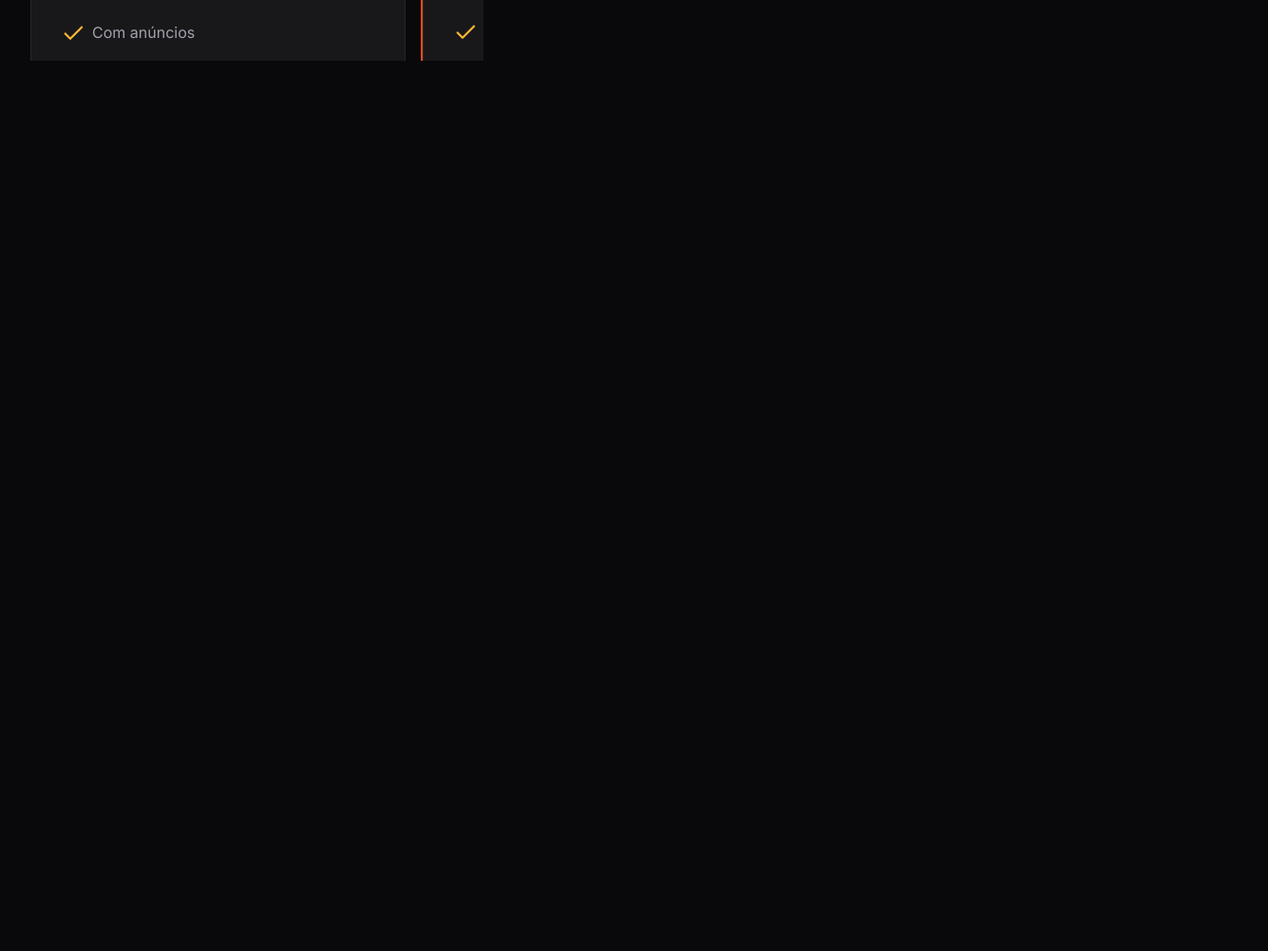
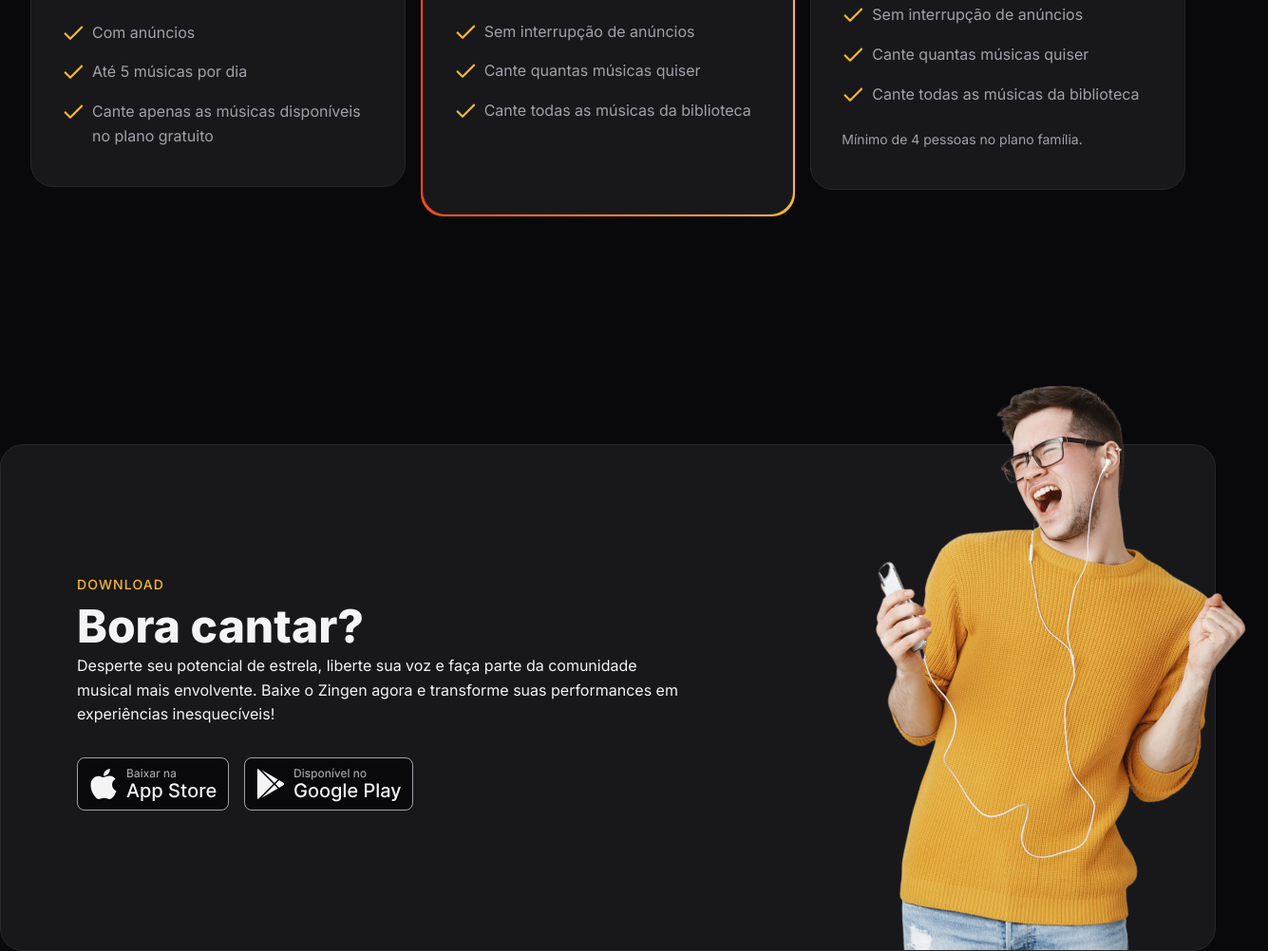
Before and after one commit to kauevecchia/zingen, a plain HTML site: page index.html in a window 1280 px wide. Shown: the part 3239-4241 px from the top of the page at 95% size, 1335 px wide, since content can reach past the window. Before the commit the page ends 3547 px from the top, so only its background shows below. Drawn offline with Linux system fonts and the light colour scheme.

Commit message:
seção download

```diff
--- a/index.html
+++ b/index.html
@@ -154,5 +154,31 @@
         </div>
     </section>
 
+    <section id="download">
+        <div class="container py-xl"></div>
+        <div class="card px-lg even-columns items-center">
+            <div>
+                <header>
+                    <strong>download</strong>
+                    <h2>Bora cantar?</h2>
+                </header>
+
+                <p>Desperte seu potencial de estrela, liberte sua voz e faça parte da comunidade musical mais envolvente. Baixe o Zingen agora e transforme suas performances em experiências inesquecíveis!</p>
+
+                <div class="buttons flex gap-1">
+                    <a href="#">
+                        <img src="assets/icons/button-appstore.svg" alt="Baixar da Apple Store">
+                    </a>
+
+                    <a href="#">
+                        <img src="assets/icons/button-playstore.svg" alt="Baixar da Play Store">
+                    </a>
+                </div>
+            </div>
+
+                <img src="assets/rapaz-ouvindo-musica-com-fones-de-ouvido-e-cantando-no-aplicativo-de-karaoke-removebg 1.png" alt="">
+        </div>
+    </section>
+
 </body>
 </html>
--- /dev/null
+++ b/styles/download.css
@@ -0,0 +1,33 @@
+#download {
+    .card {
+        padding: 3rem 1.5rem 15rem;
+        position: relative;
+
+
+            & > img {
+            width: 14.5rem;
+            position: absolute;
+            bottom: 0;
+            right: -3.5rem;
+        }
+    }
+
+    .buttons {
+        flex-wrap: wrap;
+        margin-top: 2rem;
+    }
+
+    @media (width >= 80em) {
+        .card {
+            padding: 8.75rem 5rem;
+
+            & > div:nth-child(1) {
+                max-width: 40rem;
+            }
+
+            & > img {
+                width: 29.125rem;
+            }
+        }
+    }
+}
--- a/styles/global.css
+++ b/styles/global.css
@@ -45,6 +45,8 @@ html {
     font-size: var(--fs-base);
     line-height: 1.6;
     color: var(--text-color-primary);
+
+    overflow-x: hidden;
 }
 
 body {
--- a/styles/index.css
+++ b/styles/index.css
@@ -8,4 +8,5 @@
 @import url(about.css);
 @import url(cards.css);
 @import url(features.css) (width >= 80rem);
-@import url(pricing.css)
+@import url(pricing.css);
+@import url(download.css);
```
Also changed, not shown: assets/icons/button-appstore.svg (added), assets/icons/button-playstore.svg (added).
